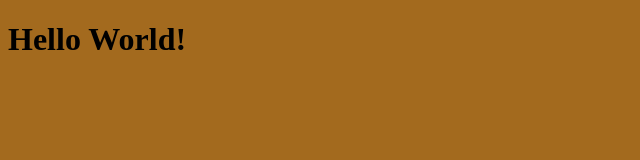
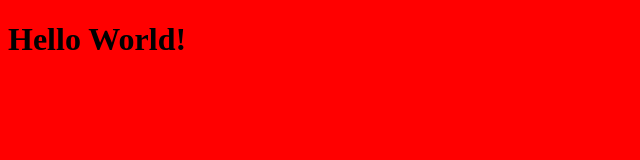
Before and after one commit to amdgd/bootstrap5_gulp, a website: page index.html in a window 1280 px wide. Shown: the whole page, without its empty margins (0-640 px from the left). Drawn offline with Linux system fonts and the light colour scheme.

Commit message:
Boiler Plate

```diff
--- a/css/style.css
+++ b/css/style.css
@@ -1,3 +1,3 @@
 body {
-  background-color: #a36a1e;
+  background-color: red;
 }
```
